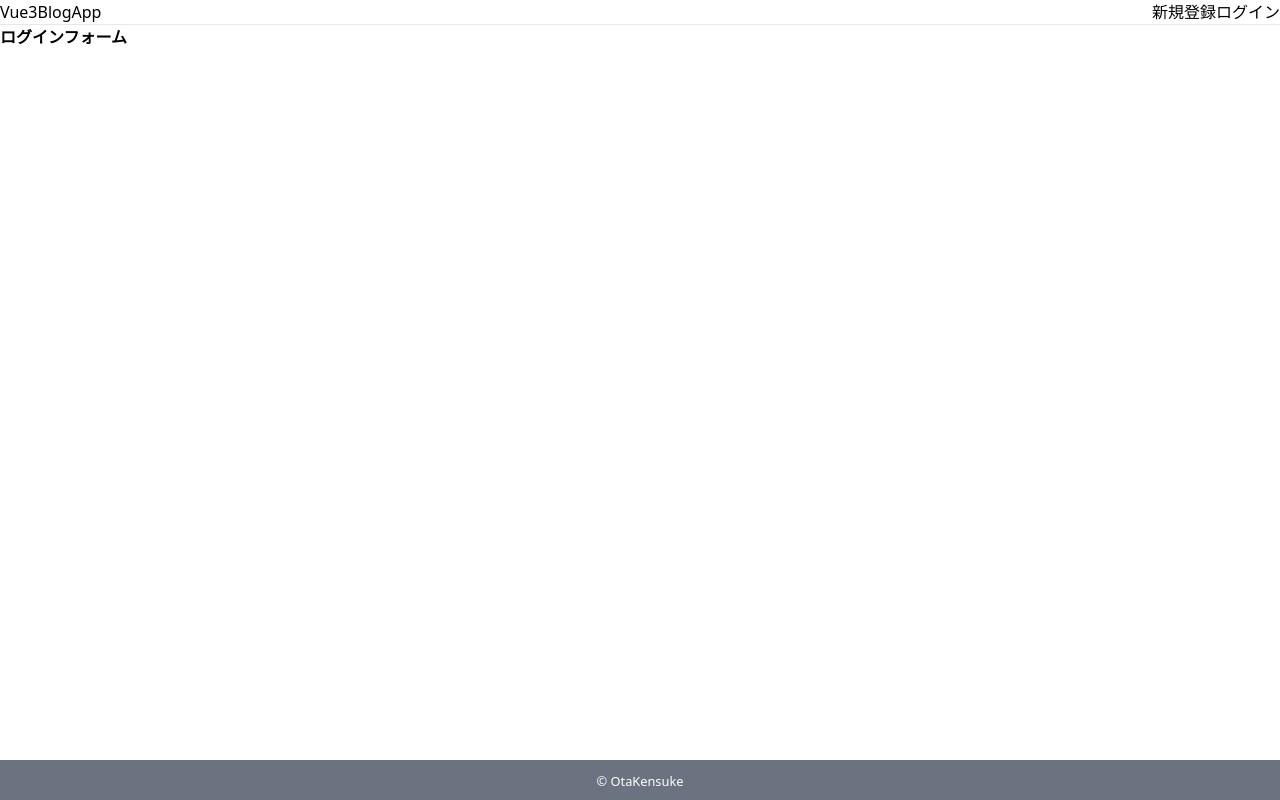
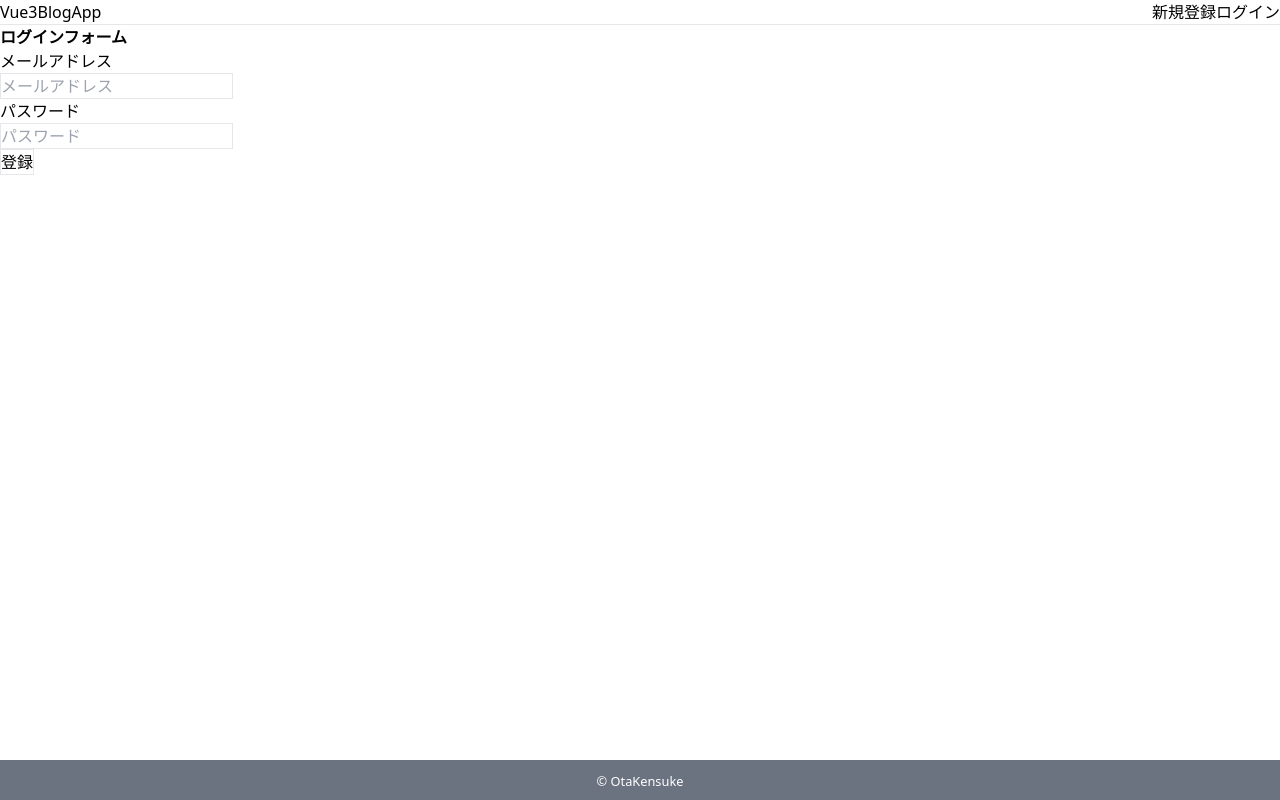
Before and after one commit to KensukeOta/Vue3BlogApp, a Vue app: page /login in a window 1280 px wide. Built offline with nearby package versions, Linux system fonts and the light colour scheme.

Commit message:
ログインフォームを作成 #3

```diff
--- a/src/views/LoginView.vue
+++ b/src/views/LoginView.vue
@@ -1,6 +1,46 @@
 <script setup lang="ts">
+import { useForm } from "vee-validate"
+import { object, string } from "yup";
+import { useRouter } from "vue-router";
+import { axios } from "@/lib/axios";
+import EmailArea from "@/components/molecules/EmailArea.vue";
+import PasswordArea from "@/components/molecules/PasswordArea.vue";
+import SubmitButton from "@/components/atoms/SubmitButton.vue";
+
+const router = useRouter();
+
+const schema = object({
+  email: string().required("必須の項目です。").email("メールアドレスの形式ではありません。"),
+  password: string().required("必須の項目です。"),
+});
+
+const { errors, handleSubmit, isSubmitting } = useForm({
+  validationSchema: schema,
+  initialValues: {
+    email: "",
+    password: "",
+  }
+});
+
+const onSubmit = handleSubmit(async (values) => {
+  try {
+    console.log(values);
+  } catch (error) {
+    console.log(error);
+  }
+});
 </script>
 
 <template>
   <h1 class="font-bold">ログインフォーム</h1>
+
+  <form @submit="onSubmit">
+    <dl>
+      <EmailArea />
+      <p>{{ errors.email }}</p>
+      <PasswordArea />
+      <p>{{ errors.password }}</p>
+      <SubmitButton :disabled="isSubmitting">登録</SubmitButton>
+    </dl>
+  </form>
 </template>
```
